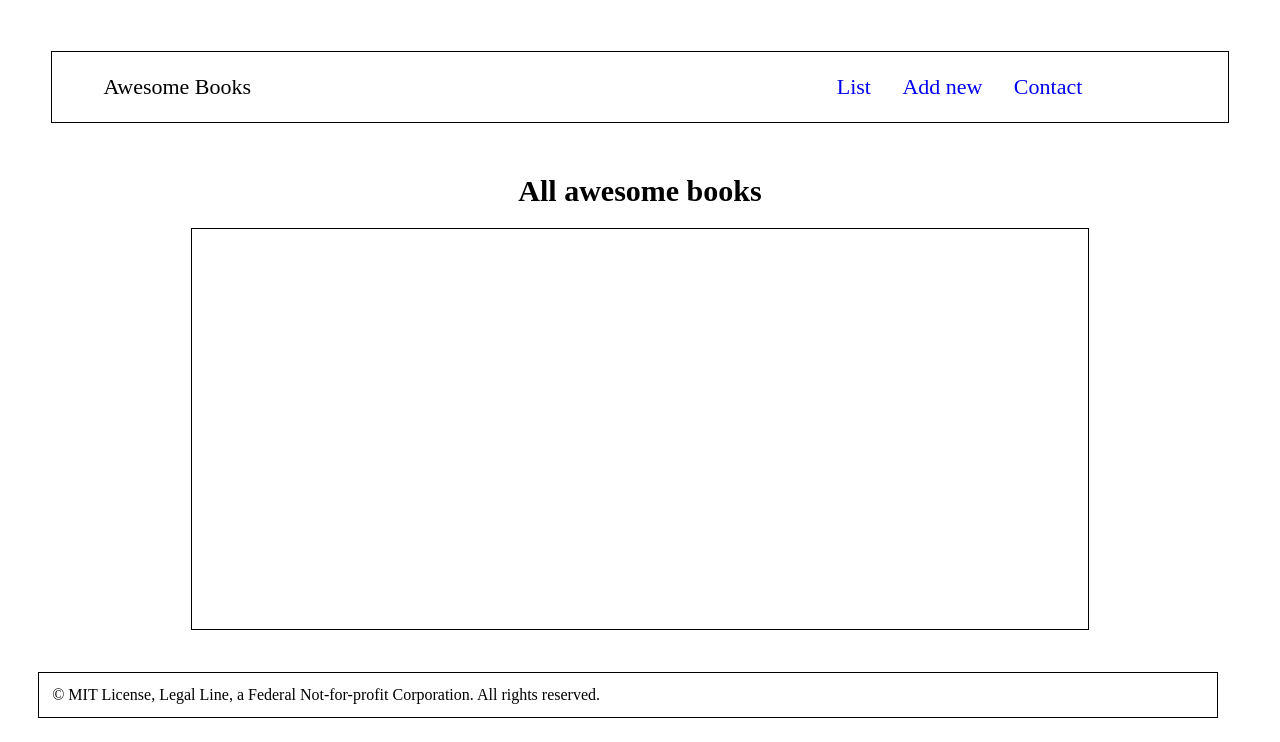
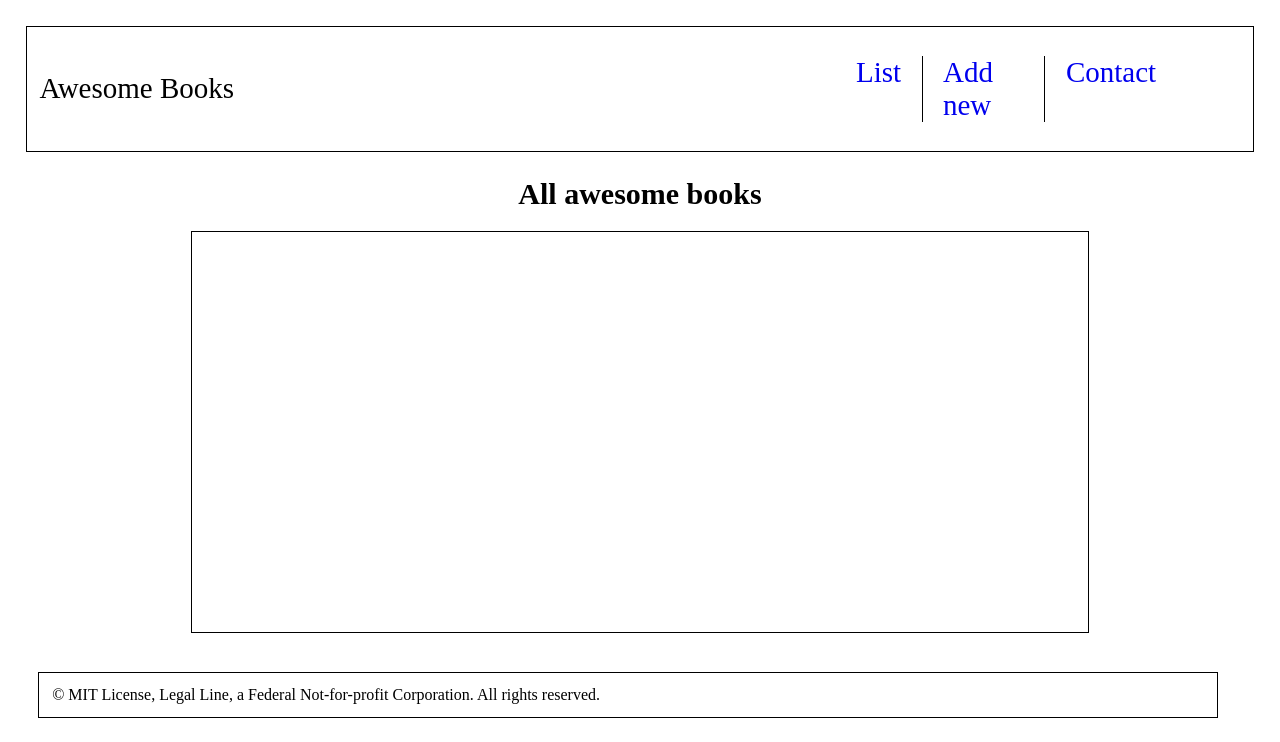
Before and after one commit to MayPyone/Awesome-books, a website: page index.html in a window 1280 px wide. Drawn offline with Linux system fonts and the light colour scheme.

Commit message:
Update style

```diff
--- a/package.json
+++ b/package.json
@@ -4,6 +4,10 @@
     "eslint": "^7.32.0",
     "eslint-config-airbnb-base": "^14.2.1",
     "eslint-plugin-import": "^2.27.5",
-    "hint": "^7.1.10"
+    "hint": "^7.1.10",
+    "stylelint": "^13.13.1",
+    "stylelint-config-standard": "^21.0.0",
+    "stylelint-csstree-validator": "^1.9.0",
+    "stylelint-scss": "^3.21.0"
   }
 }
--- a/style.css
+++ b/style.css
@@ -6,11 +6,12 @@ nav {
   display: flex;
   justify-content: space-between;
   border: 1px solid black;
-  padding: 0 4%;
+  padding: 0 1%;
   padding-right: 6%;
-  margin: 4%;
+  margin: 2%;
   align-items: center;
-  font-size: 22px;
+  font-size: 29px;
+  font-weight: 400;
 }
 
 nav ul {
@@ -18,9 +19,14 @@ nav ul {
   display: flex;
 }
 
+#myadd {
+  border-left: 1px solid black;
+  border-right: 1px solid black;
+}
+
 nav li {
   list-style-type: none;
-  margin-right: 10%;
+  padding: 0 6%;
 }
 
 nav li a {
```
Also changed, not shown: 1 other file.
